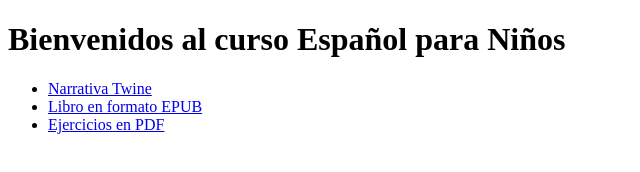
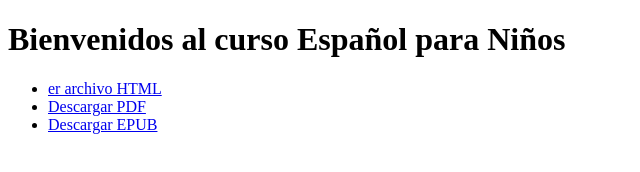
Before and after one commit to Luizaf01/Espa-ol-para-ni-os, a plain HTML site: page index.html in a window 1280 px wide. Shown: the whole page, without its empty margins (0-640 px from the left). Drawn offline with Linux system fonts and the light colour scheme.

Commit message:
Update index.html

```diff
--- a/index.html
+++ b/index.html
@@ -7,9 +7,9 @@
 <body>
   <h1>Bienvenidos al curso Español para Niños</h1>
   <ul>
-    <li><a href="Narrativa%20Twine.html">Narrativa Twine</a></li>
-    <li><a href="espanol_ninos.epub">Libro en formato EPUB</a></li>
-    <li><a href="ejercicios.pdf">Ejercicios en PDF</a></li>
+    <li><a href=".html">er archivo HTML</a></li>
+    <li><a href="documento.pdf">Descargar PDF</a></li>
+    <li><a href="libro.epub">Descargar EPUB</a></li>
   </ul>
 </body>
 </html>
```
